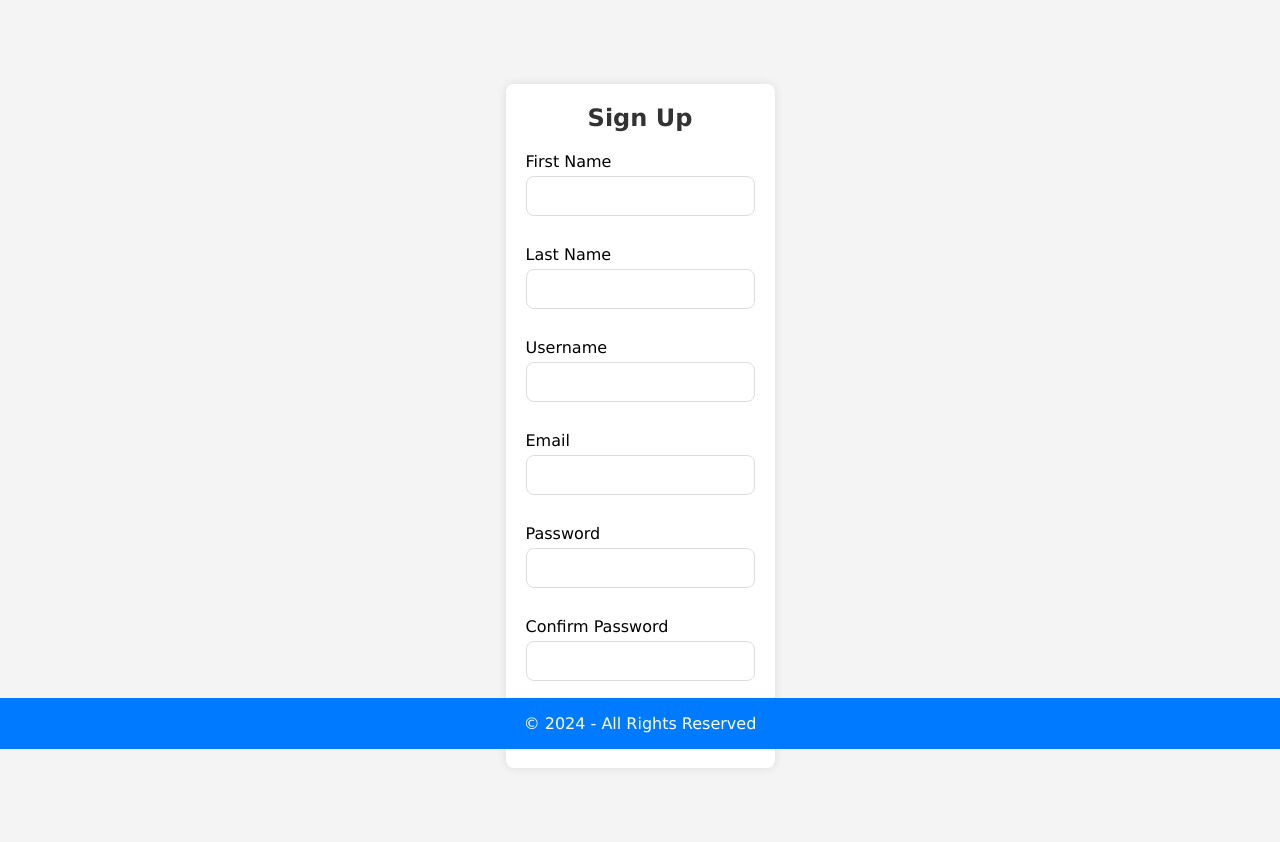
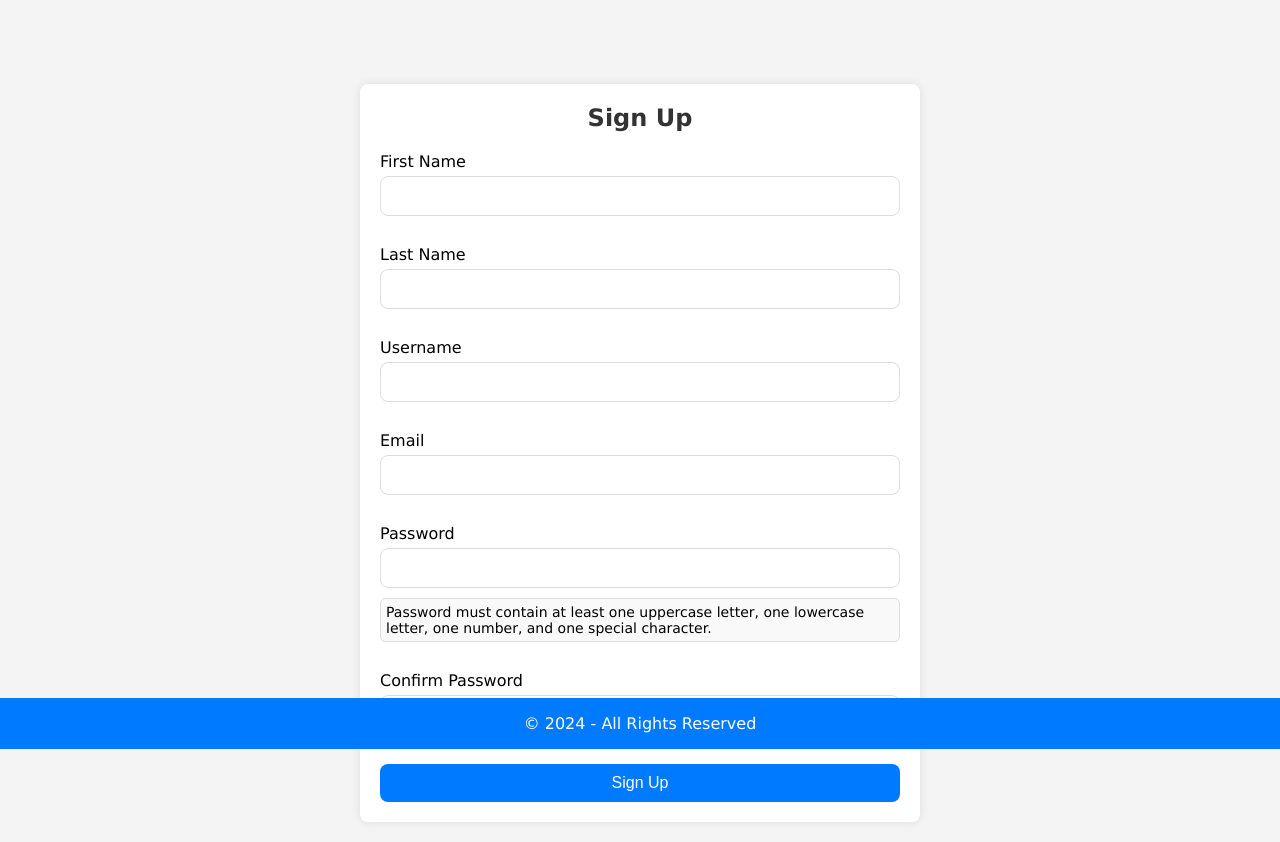
Before and after one commit to MACantara/TRACKIT-PHP-MySQL, a PHP site: page /sign-up.php in a window 1280 px wide. Shown: the part 51-893 px from the top of the page. Before the commit the page ends 800 px from the top, so only its background shows below. Run offline with PHP 8.4, Linux system fonts and the light colour scheme.

Commit message:
Add password complexity requirements to sign-up form and style changes

```diff
--- a/sign-up.php
+++ b/sign-up.php
@@ -25,7 +25,8 @@
                 <label for="email">Email</label>
                 <input type="email" name="email" id="email" required><br>
                 <label for="password">Password</label>
-                <input type="password" name="password" id="password" required><br>
+                <input type="password" name="password" id="password" required>
+                <p class="info-text">Password must contain at least one uppercase letter, one lowercase letter, one number, and one special character.</p><br>
                 <label for="confirmPassword">Confirm Password</label>
                 <input type="password" name="confirmPassword" id="confirmPassword" required><br>
                 <button type="submit" name="sign-up">Sign Up</button>
--- a/static/css/style.css
+++ b/static/css/style.css
@@ -53,11 +53,6 @@
     text-align: center;
 }
 
-p:not(footer p) {
-    font-size: 16px;
-    color: #666;
-}
-
 p.logged-out {
     color: red;
 }
@@ -83,6 +78,16 @@
     border: 1px solid #ddd;
     border-radius: 8px;
     font-size: 16px;
+}
+
+.info-text {
+    font-size: 14px;
+    color: black;
+    margin-bottom: 10px;
+    padding: 5px;
+    border: 1px solid #ddd;
+    border-radius: 5px;
+    background-color: #f9f9f9;
 }
 
 button {
```
